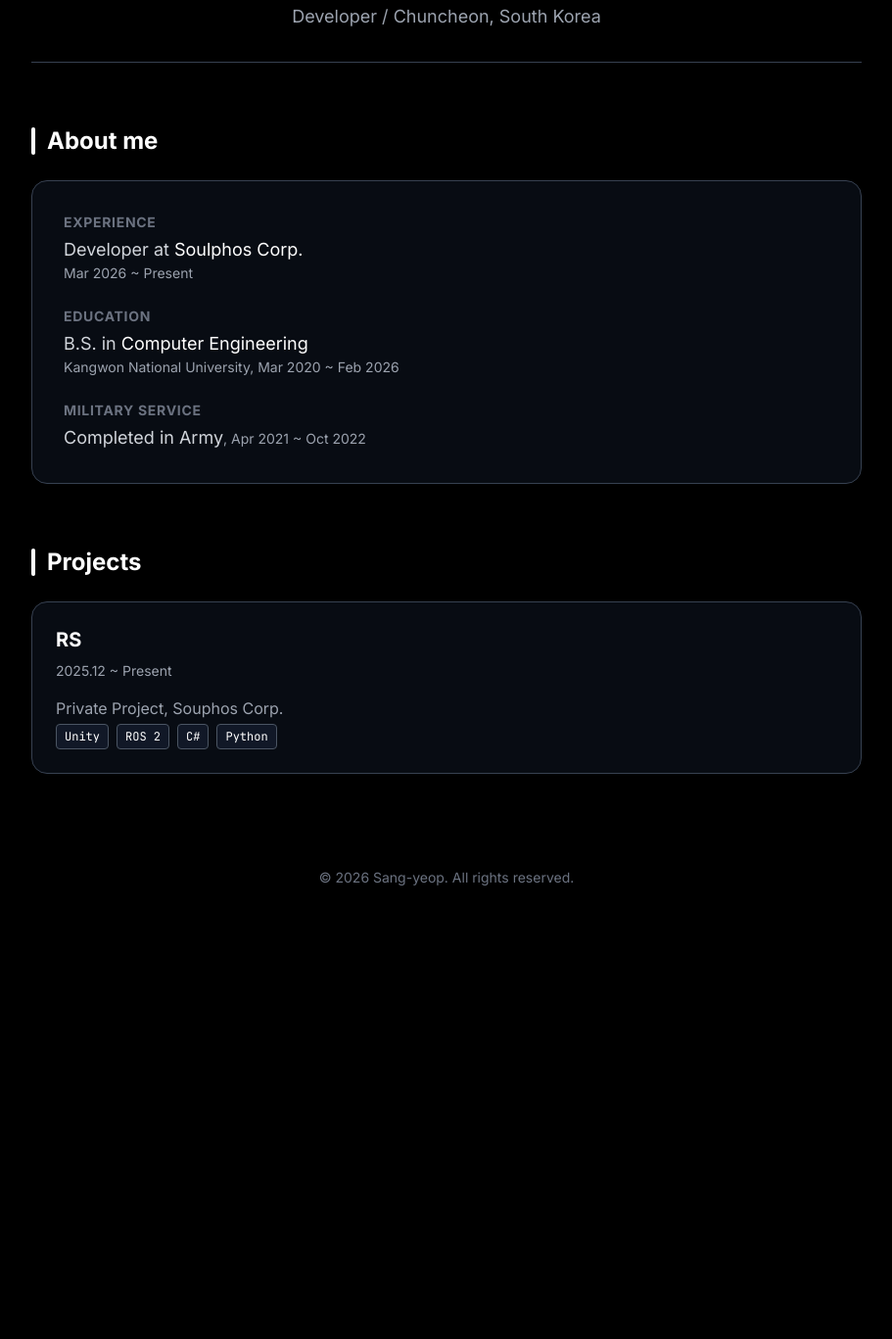
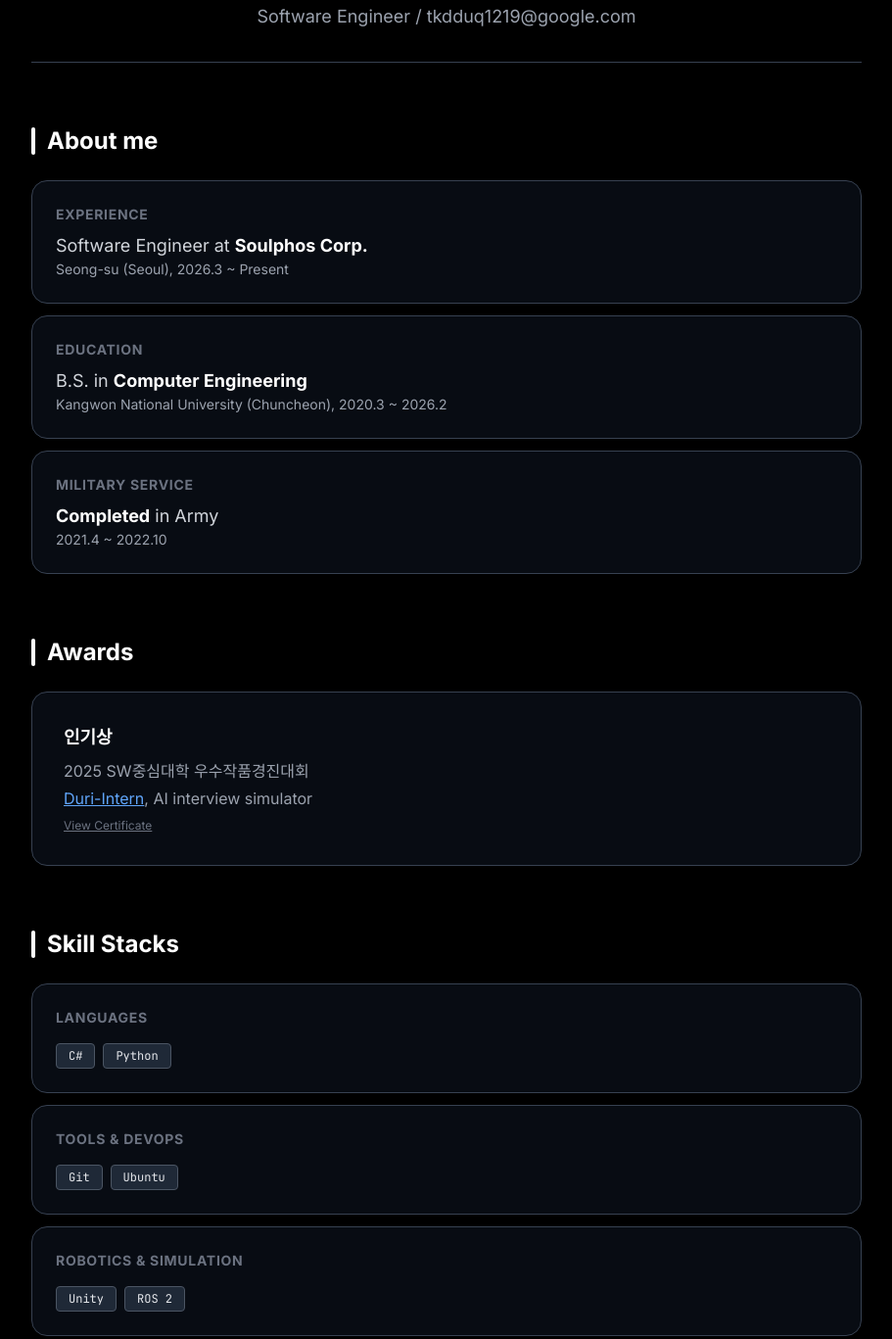
Before and after one commit to Potass5ium/Potass5ium.github.io, a plain HTML site: page index.html in a window 1280 px wide. Shown: the part 109-1476 px from the top of the page at 98% size, without its empty margins (184-1095 px from the left). Before the commit the page ends 1063 px from the top, so only its background shows below. Drawn offline with nearby package versions, Linux system fonts and the light colour scheme.

Commit message:
Update details

```diff
--- a/index.html
+++ b/index.html
@@ -24,7 +24,7 @@
         <h1 class="text-4xl md:text-5xl font-bold text-white">
             Hello, I'm Sang Yeop Lee
         </h1>
-        <p class="mt-4 text-gray-400 text-lg">Developer / Chuncheon, South Korea</p>
+        <p class="mt-4 text-gray-400 text-lg">Software Engineer / tkdduq1219@google.com</p>
     </header>
 
     <section class="mb-16">
@@ -32,25 +32,124 @@
             <span class="w-1 h-7 bg-white mr-3 rounded-full"></span>
             About me
         </h2>
+        <div class="space-y-3">
+            <!-- 1 subtitle to 1 div; To add div, make same style of "div.card" -->
+            <div class="p-6 bg-gray-900/50 rounded-2xl border border-gray-700 text-gray-300">
+                <h3 class="text-sm font-semibold text-gray-500 uppercase tracking-wider mb-2">Experience</h3>
+                <p class="text-lg">Software Engineer at <span class="text-white font-bold">Soulphos Corp.</span></p>
+                <p class="text-sm text-gray-400">Seong-su (Seoul), 2026.3 ~ Present</p>
+            </div>
+
+            <div class="p-6 bg-gray-900/50 rounded-2xl border border-gray-700 text-gray-300">
+                <h3 class="text-sm font-semibold text-gray-500 uppercase tracking-wider mb-2">Education</h3>
+                <p class="text-lg">B.S. in <span class="text-white font-bold">Computer Engineering</span></p>
+                <p class="text-sm text-gray-400">Kangwon National University (Chuncheon), 2020.3 ~ 2026.2</p>
+            </div>
+
+            <div class="p-6 bg-gray-900/50 rounded-2xl border border-gray-700 text-gray-300">
+                <h3 class="text-sm font-semibold text-gray-500 uppercase tracking-wider mb-2">Military Service</h3>
+                <p class="text-lg"><span class="text-white font-bold">Completed</span> in Army</p>
+                <p class="text-sm text-gray-400">2021.4 ~ 2022.10</p>
+            </div>
+        </div>
+    </section>
+
+    <section class="mb-16">
+        <h2 class="text-2xl font-bold mb-6 flex items-center">
+            <span class="w-1 h-7 bg-white mr-3 rounded-full"></span>
+            Awards
+        </h2>
         <div class="bg-gray-900/50 p-8 rounded-2xl border border-gray-700">
-            <div class="space-y-6 text-gray-300">
-                <div>
-                    <h3 class="text-sm font-semibold text-gray-500 uppercase tracking-wider mb-1">Experience</h3>
-                    <p class="text-lg">Developer at <span class="text-white font-medium">Soulphos Corp.</span>
-                    </p>
-                    <p class="text-sm text-gray-400">Mar 2026 ~ Present</p>
+            <h3 class="text-lg font-bold text-white group relative mb-2">
+                인기상
+                <span
+                    class="absolute bottom-full left-0 mb-1 px-2 py-1 text-xs text-black bg-white rounded opacity-0 group-hover:opacity-100 transition">
+                    Popularity Award
+                </span>
+            </h3>
+            <p class="text-gray-400 group relative mb-1">
+                2025 SW중심대학 우수작품경진대회
+                <span
+                    class="absolute bottom-full left-0 mb-1 px-2 py-1 text-xs text-black bg-white rounded opacity-0 group-hover:opacity-100 transition">
+                    2025 SW Center University Excellence Project Competition
+                </span>
+            </p>
+            <p class="text-gray-400"> <a class="text-blue-400 underline hover:text-blue-300"
+                    href="https://github.com/knupp7/backend-ai-interview" target="_blank"
+                    rel="noopener noreferrer">Duri-Intern</a>, AI interview simulator </p>
+            <p class="text-xs text-gray-500 mt-2">
+                <span class="relative underline cursor-pointer hover:text-gray-300 transition"
+                    onclick="showCertificate()" onmouseover="showThumbnail()" onmouseout="closeThumbnail()">
+                    View Certificate
+                    <span id="thumbnailPopup"
+                        class="hidden absolute top-full left-0 mt-1 w-56 bg-gray-900 p-1 rounded shadow-xl border border-gray-600 z-40">
+                        <img src="certificate.jpg" alt="Certificate Thumbnail" class="w-full h-auto rounded">
+                    </span>
+                </span>
+            </p>
+        </div>
+    </section>
+
+    <!-- image modal; on click -->
+    <div id="certModal" class="hidden fixed inset-0 bg-black/90 flex items-center justify-center z-50 p-4"
+        onclick="closeCertificate()">
+        <div class="max-w-xl w-full bg-gray-900 p-2 rounded-lg relative" onclick="event.stopPropagation()">
+            <button onclick="closeCertificate()"
+                class="absolute -top-10 right-0 text-white text-3xl font-bold">&times;</button>
+            <img id="certImage" src="certificate.jpg" alt="Award Certificate" class="w-full h-auto rounded shadow-2xl">
+        </div>
+    </div>
+
+    <script>
+        // Thumbnail pop-up; hovering
+        function showThumbnail() {
+            document.getElementById('thumbnailPopup').classList.remove('hidden');
+        }
+
+        function closeThumbnail() {
+            document.getElementById('thumbnailPopup').classList.add('hidden');
+        }
+
+        // image modal; on click
+        function showCertificate() {
+            document.getElementById('certModal').classList.remove('hidden');
+            document.body.style.overflow = 'hidden'; // scroll lock
+        }
+
+        function closeCertificate() {
+            document.getElementById('certModal').classList.add('hidden');
+            document.body.style.overflow = 'auto'; // scroll restore
+        }
+    </script>
+
+    <section class="mb-16">
+        <h2 class="text-2xl font-bold mb-6 flex items-center">
+            <span class="w-1 h-7 bg-white mr-3 rounded-full"></span>
+            Skill Stacks
+        </h2>
+        <!-- 1 line, 1 div; to add, new ".card" at ".skill-list"  -->
+        <div class="skill-list space-y-3">
+            <div class="p-6 bg-gray-900/50 rounded-2xl border border-gray-700">
+                <h3 class="text-sm font-semibold text-gray-500 uppercase tracking-wider mb-4">Languages</h3>
+                <div class="flex flex-wrap gap-2 text-xs mono">
+                    <span class="px-3 py-1 bg-gray-800 rounded border border-gray-600 text-gray-200">C#</span>
+                    <span class="px-3 py-1 bg-gray-800 rounded border border-gray-600 text-gray-200">Python</span>
                 </div>
+            </div>
 
-                <div>
-                    <h3 class="text-sm font-semibold text-gray-500 uppercase tracking-wider mb-1">Education</h3>
-                    <p class="text-lg">B.S. in <span class="text-white font-medium">Computer Engineering</span></p>
-                    <p class="text-sm text-gray-400">Kangwon National University, Mar 2020 ~ Feb 2026</p>
+            <div class="p-6 bg-gray-900/50 rounded-2xl border border-gray-700">
+                <h3 class="text-sm font-semibold text-gray-500 uppercase tracking-wider mb-4">Tools & DevOps</h3>
+                <div class="flex flex-wrap gap-2 text-xs mono">
+                    <span class="px-3 py-1 bg-gray-800 rounded border border-gray-600 text-gray-200">Git</span>
+                    <span class="px-3 py-1 bg-gray-800 rounded border border-gray-600 text-gray-200">Ubuntu</span>
                 </div>
+            </div>
 
-                <div>
-                    <h3 class="text-sm font-semibold text-gray-500 uppercase tracking-wider mb-1">Military Service</h3>
-                    <p class="text-lg">Completed in Army<span class="text-sm text-gray-400">, Apr 2021 ~ Oct
-                            2022</span></p>
+            <div class="p-6 bg-gray-900/50 rounded-2xl border border-gray-700">
+                <h3 class="text-sm font-semibold text-gray-500 uppercase tracking-wider mb-4">Robotics & Simulation</h3>
+                <div class="flex flex-wrap gap-2 text-xs mono">
+                    <span class="px-3 py-1 bg-gray-800 rounded border border-gray-600 text-gray-200">Unity</span>
+                    <span class="px-3 py-1 bg-gray-800 rounded border border-gray-600 text-gray-200">ROS 2</span>
                 </div>
             </div>
         </div>
@@ -61,16 +160,17 @@
             <span class="w-1 h-7 bg-white mr-3 rounded-full"></span>
             Projects
         </h2>
-        <div class="grid gap-6">
+        <div class="grid gap-3">
             <div class="group p-6 bg-gray-900/50 rounded-2xl border border-gray-700">
                 <h3 class="text-xl font-bold text-white mb-2">RS</h3>
-                <p class="text-sm text-gray-400 mb-4">2025.12&nbsp;~&nbsp;Present</p>
-                <p class="text-gray-400 mb-1">Private Project, Souphos Corp.</p>
+                <p class="text-sm text-gray-400 mb-4">Dec 2025&nbsp;~&nbsp;Present</p>
+                <p class="text-gray-400 mb-1">Private Project, Soulphos Corp.</p>
                 <div class="flex gap-2 text-xs mono">
-                    <span class="px-2 py-1 bg-gray-900 rounded border border-gray-600">Unity</span>
-                    <span class="px-2 py-1 bg-gray-900 rounded border border-gray-600">ROS 2</span>
-                    <span class="px-2 py-1 bg-gray-900 rounded border border-gray-600">C#</span>
-                    <span class="px-2 py-1 bg-gray-900 rounded border border-gray-600">Python</span>
+                    <span class="px-3 py-1 bg-gray-800 rounded border border-gray-600 text-gray-200">Unity</span>
+                    <span class="px-3 py-1 bg-gray-800 rounded border border-gray-600 text-gray-200">ROS 2</span>
+                    <span class="px-3 py-1 bg-gray-800 rounded border border-gray-600 text-gray-200">C#</span>
+                    <span class="px-3 py-1 bg-gray-800 rounded border border-gray-600 text-gray-200">Python</span>
+                    <span class="px-3 py-1 bg-gray-800 rounded border border-gray-600 text-gray-200">Ubuntu</span>
                 </div>
             </div>
         </div>
```
